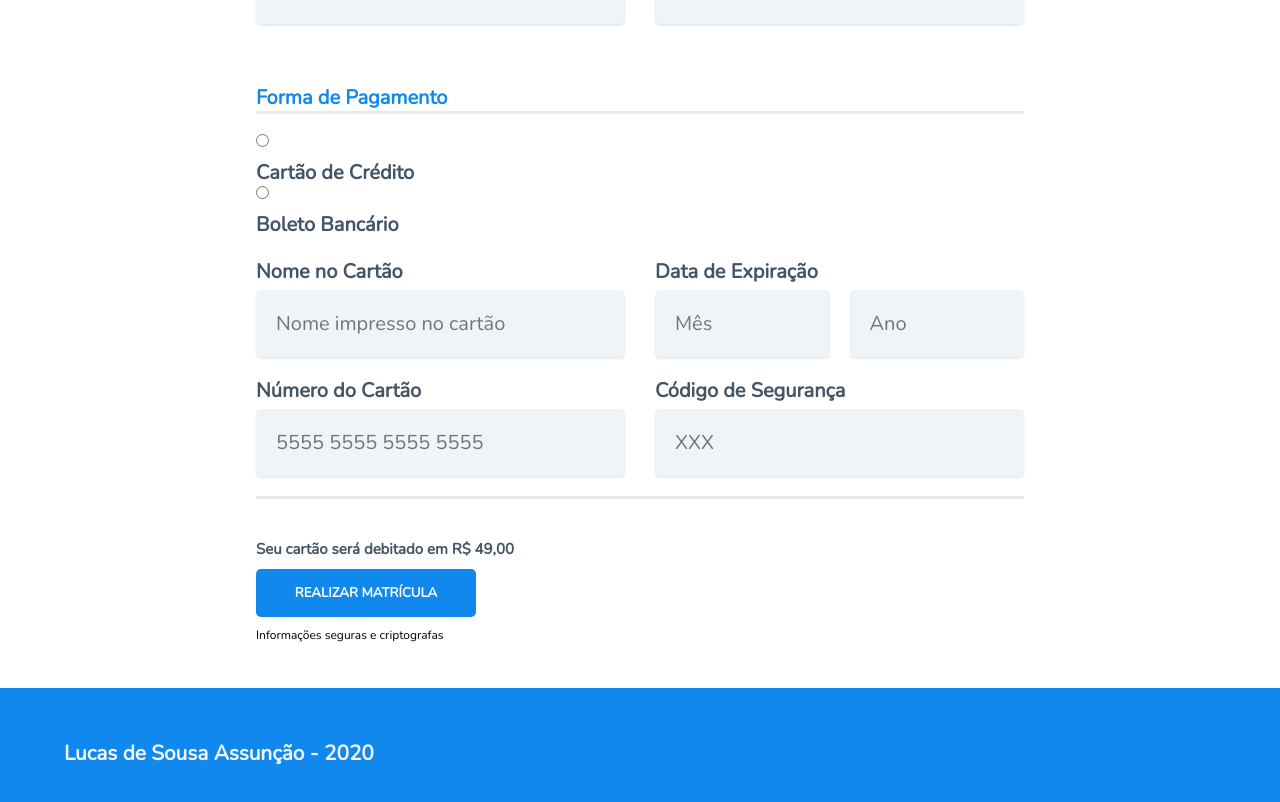
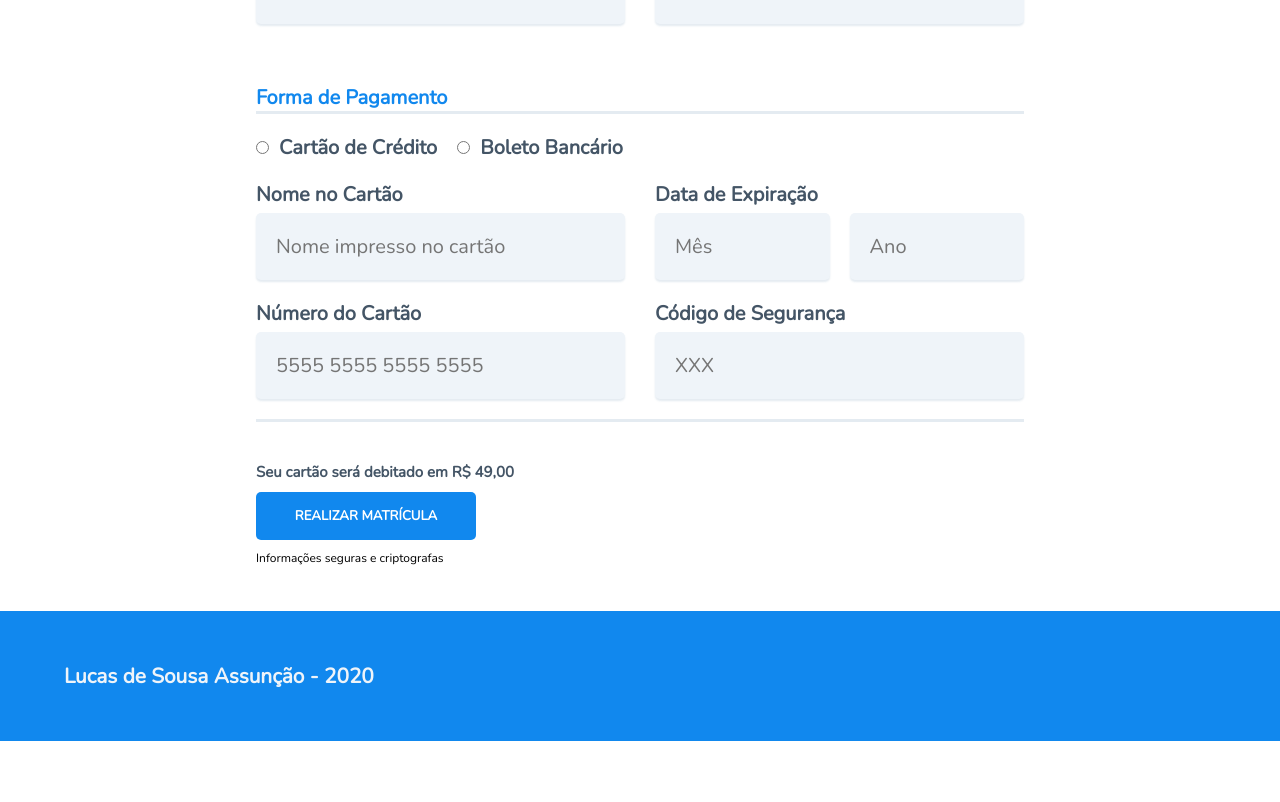
Before and after one commit to lucas5g/loja-vue, a Vue app: page /#/cadastrar in a window 1280 px wide. Shown: the part 781-1583 px from the top of the page. After the commit the page ends 1522 px from the top, so only its background shows below. Built offline with nearby package versions, Linux system fonts and the light colour scheme; a web font is replaced by a local one.

Commit message:
css input radio

```diff
--- a/src/pages/UserForm.vue
+++ b/src/pages/UserForm.vue
@@ -8,6 +8,7 @@
             <label for="name">Nome</label>
             <input type="text" v-model="customer.name" required />
           </div>
+
           <div class="input-block">
             <label for="email">Email</label>
             <input type="email" name="email" v-model="customer.email" required />
@@ -105,6 +106,7 @@
 import Header from "../components/Header";
 import moment from 'moment'
 import api from "../services/api";
+
 export default {
   name: "UserForm",
   components: {
@@ -113,7 +115,7 @@ export default {
   data() {
     return {
       customer: {
-        // name: "Lucas de sousa ",
+        //  name: "Lucas de sousa ",
         // email: "lucasdesousa19@hotmail.com",
         // cpf: "123.123.123-50",
         // address: "Rua x, 215 bairro B",
@@ -221,25 +223,11 @@ main form fieldset .input-radio label {
   /* background: red; */
 }
 main form fieldset .input-radio input[type="radio"] {
-  display: block;
-  position: relative;
-  padding-left: 35px;
-  margin-bottom: 12px;
-  cursor: pointer;
-  font-size: 22px;
-  -webkit-user-select: none;
-  -moz-user-select: none;
-  -ms-user-select: none;
-  user-select: none;
+
+  margin-right: 10px;
+
 }
-main form fieldset .input-radio input[type="radio"]::after {
-  margin-right: 10px;
-  color: var(--blue);
-  background-color: red;
-  content: "";
-  width: 20px;
-  height: 30px;
-}
+
 
 main form fieldset .input-radio input:checked {
   margin-right: 10px;
```
Also changed, not shown: src/components/Input.vue (added, +22 -0 lines).
